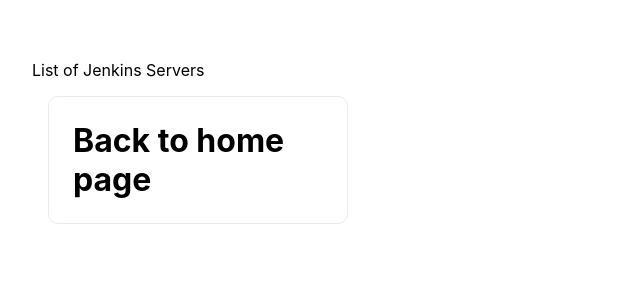
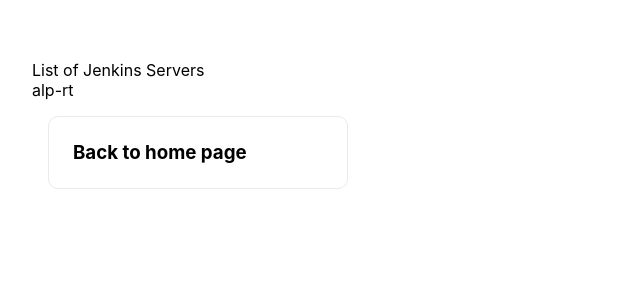
Before and after one commit to eligaoatl/re-nextgui, a Next.js app: page /jenkins in a window 1280 px wide. Shown: the top 300 px of the page, without its empty margins (0-640 px from the left). Built offline with nearby package versions, Linux system fonts and the light colour scheme.

Commit message:
add server list

```diff
--- a/pages/jenkins/index.js
+++ b/pages/jenkins/index.js
@@ -5,13 +5,18 @@
 export default function ListOfJenkinsPage() {
   return (
       <Layout>List of Jenkins Servers
-        <Link href='/'>
-            <h1 className={styles.card}>
-                Back to home page
-            </h1>
-        </Link>
+          <div>
+              <Link href='jenkins/alp-rt' className={styles.code}>
+                  alp-rt
+              </Link>
+          </div>
+          <div>
+              <Link href='/'>
+                  <h3 className={styles.card}>
+                      Back to home page
+                  </h3>
+              </Link>
+          </div>
     </Layout>
-
-
   )
 }
```
